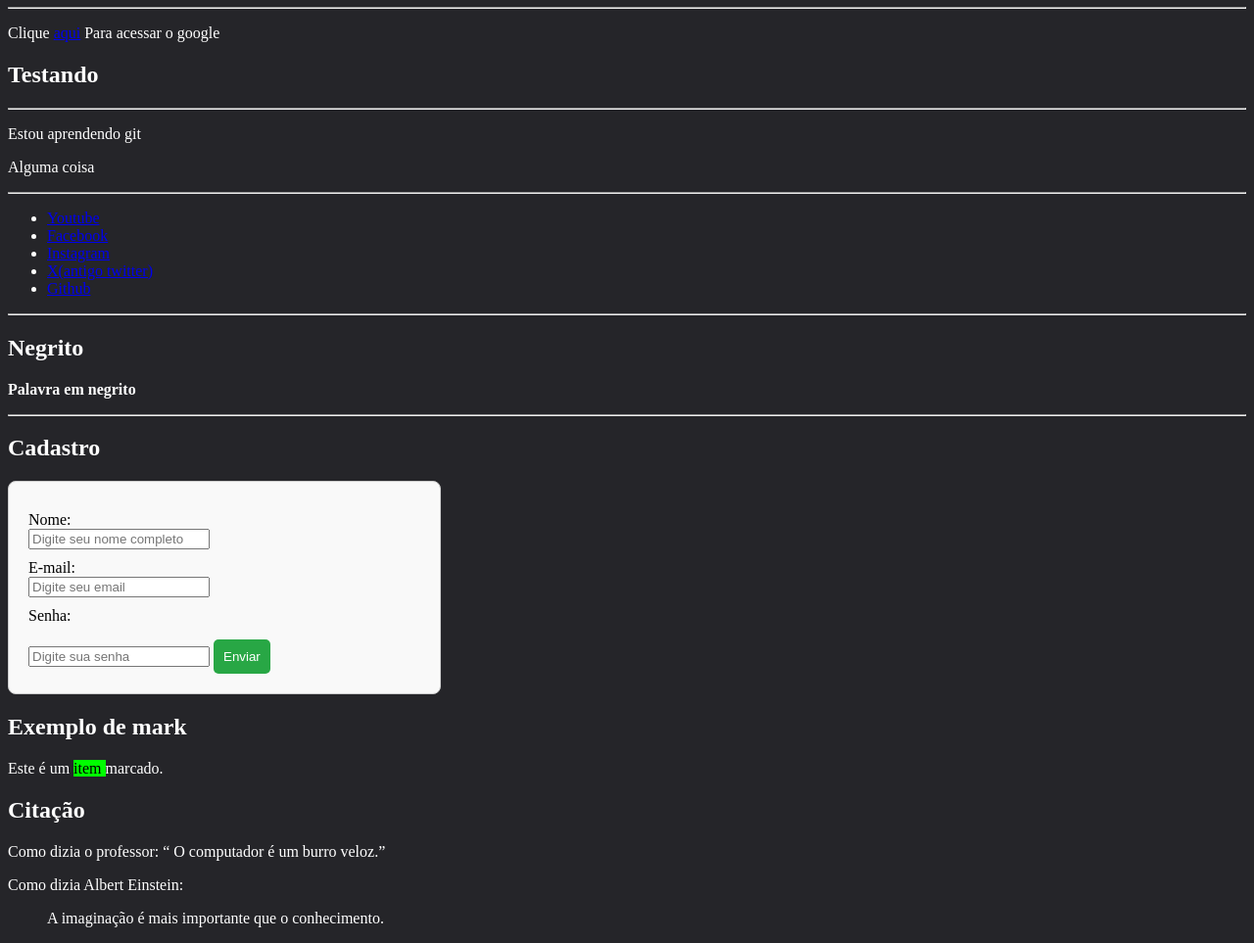
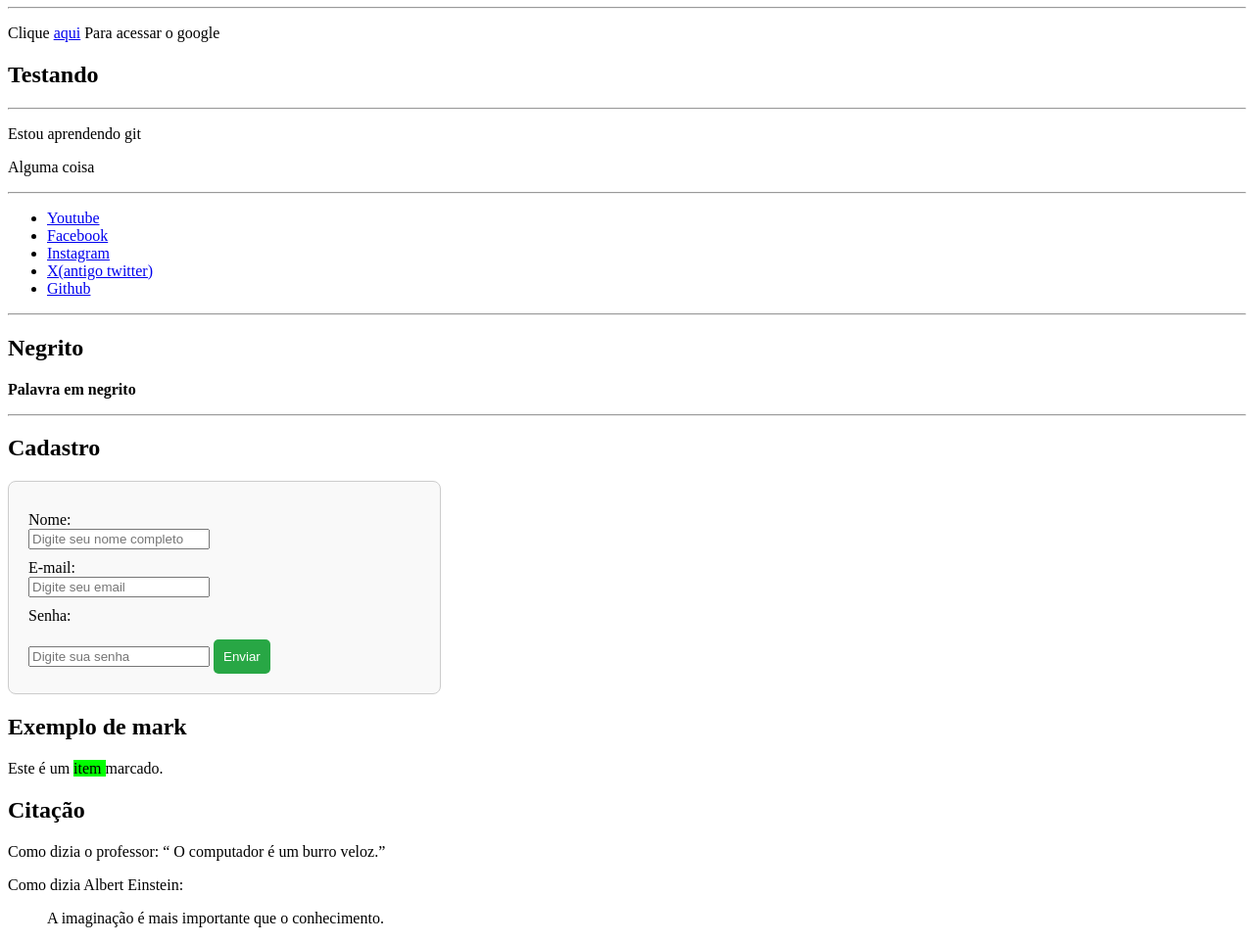
Before and after one commit to GustavoFrota/pratica_HTML5_CSS3, a plain HTML site: page index.html in a window 1280 px wide. Shown: the part 73-1036 px from the top of the page at 98% size. Drawn offline with Linux system fonts and the light colour scheme.

Commit message:
grande atualização

```diff
--- a/estilo.css
+++ b/estilo.css
@@ -1,9 +1,4 @@
-.corpo{
-    background-color: rgb(37, 37, 41);
-}
-.cor{
-    color: white;
-}
+
 form {
     max-width: 400px;
     padding: 20px;
--- a/index.html
+++ b/index.html
@@ -6,29 +6,29 @@
     <title>site</title>
     <link rel="stylesheet" href="estilo.css">
 </head>
-<body class="corpo">
+<body>
     <div>
-    <h1 style="text-align: center;color: white;">Meu primeiro site em 2025.</h1>
+    <h1 style="text-align: center">Meu primeiro site em 2025.</h1>
     </div>
     <hr>
-    <p class="cor">Clique <a href="https://www.google.com" target="_blank"> aqui</a> Para acessar o google</p>
-    <h2 class="cor">Testando</h2>
+    <p>Clique <a href="https://www.google.com" target="_blank"> aqui</a> Para acessar o google</p>
+    <h2>Testando</h2>
     <hr>
-    <p class="cor">Estou aprendendo git</p>
-    <p class="cor">Alguma coisa</p>
+    <p>Estou aprendendo git</p>
+    <p>Alguma coisa</p>
     <hr>
     <ul>
-        <li class="cor"><a href="https://youtube.com/" target="_blank"> Youtube</a></li>
-        <li class="cor"><a href="https://facebook.com/" target="_blank"> Facebook</a></li>
-        <li class="cor"><a href="https://instagram.com" target="_blank"> Instagram</a></li>
-        <li class="cor"><a href="https://twitter.com" target="_blank"> X(antigo twitter)</a></li>
-        <li class="cor"><a href="https://github.com" target="_blank"> Github</a></li>
+        <li><a href="https://youtube.com/" target="_blank"> Youtube</a></li>
+        <li><a href="https://facebook.com/" target="_blank"> Facebook</a></li>
+        <li><a href="https://instagram.com" target="_blank"> Instagram</a></li>
+        <li><a href="https://twitter.com" target="_blank"> X(antigo twitter)</a></li>
+        <li><a href="https://github.com" target="_blank"> Github</a></li>
     </ul>
     <hr>
-    <h2 class="cor">Negrito</h2>
-    <p class="cor"><strong>Palavra em negrito</strong></p>
+    <h2>Negrito</h2>
+    <p><strong>Palavra em negrito</strong></p>
     <hr>
-    <h2 class="cor"> Cadastro</h2>
+    <h2> Cadastro</h2>
 
     <form id="meuFormulario">
 
@@ -47,12 +47,12 @@
     <button type="submit"> Enviar</button>
     </form>
 
-    <h2 class="cor">Exemplo de mark</h2>
-    <p class="cor">Este é um <mark class="color"> item </mark> marcado.</p>
+    <h2>Exemplo de mark</h2>
+    <p>Este é um <mark class="color""> item </mark> marcado.</p>
 
-    <h2 class="cor">Citação</h2>
-    <p class="cor">Como dizia o professor: <q class="cor"> O computador é um burro veloz.</q> </p>
-    <p class="cor">Como dizia Albert Einstein: <blockquote class="cor"> A imaginação é mais importante que o conhecimento.</blockquote></p>
+    <h2>Citação</h2>
+    <p>Como dizia o professor: <q> O computador é um burro veloz.</q> </p>
+    <p>Como dizia Albert Einstein: <blockquote> A imaginação é mais importante que o conhecimento.</blockquote></p>
     <script src="script.js"></script>
 </body>
 </html>
```
